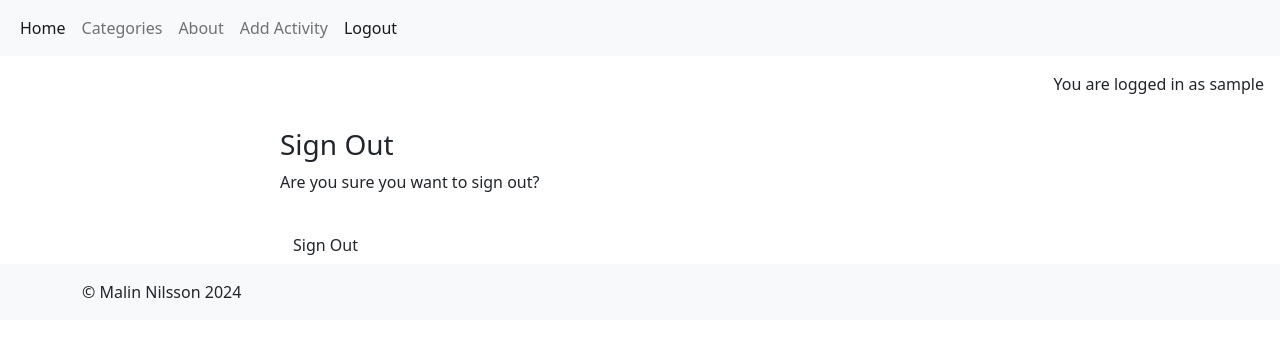
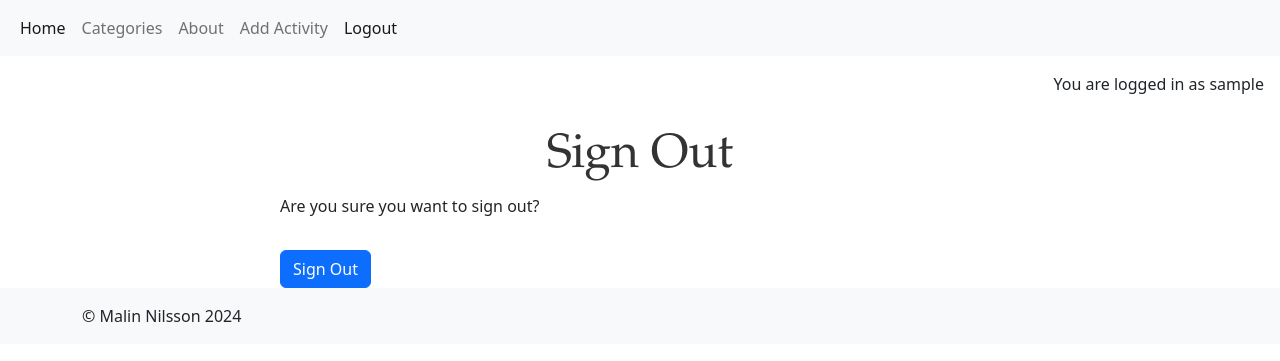
Before and after one commit to Malinchristina/handbook-for-burnout, a Django app: page /accounts/logout/ in a window 1280 px wide. Shown: the top 361 px of the page. Run offline with Django 5.2, Linux system fonts and the light colour scheme; the visitor is signed in with stand-in values (Sample User, id 1); some libraries are stand-ins or nearby versions.

Commit message:
style sign out page

```diff
--- a/templates/account/logout.html
+++ b/templates/account/logout.html
@@ -8,7 +8,7 @@
 <div class="container">
     <div class="row">
         <div class="col-md-8 mt-3 offset-md-2">
-            <h3>{% trans "Sign Out" %}</h3>
+            <h2 class="heading">{% trans "Sign Out" %}</h2>
 
             <p>{% trans 'Are you sure you want to sign out?' %}</p>
         </div>
@@ -21,7 +21,7 @@
                 {% if redirect_field_value %}
                 <input type="hidden" name="{{ redirect_field_name }}" value="{{ redirect_field_value }}" />
                 {% endif %}
-                <button class="btn btn-signup right" type="submit">{% trans 'Sign Out' %}</button>
+                <button class="btn btn-primary right" type="submit">{% trans 'Sign Out' %}</button>
             </form>
         </div>
     </div>
```
